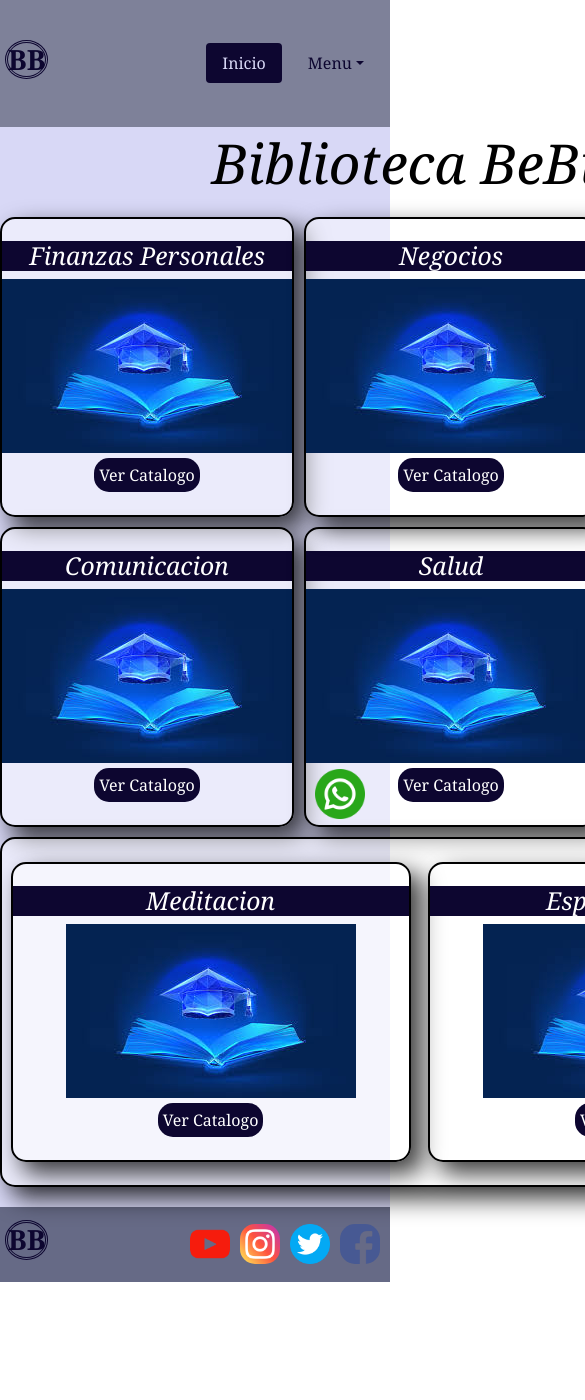
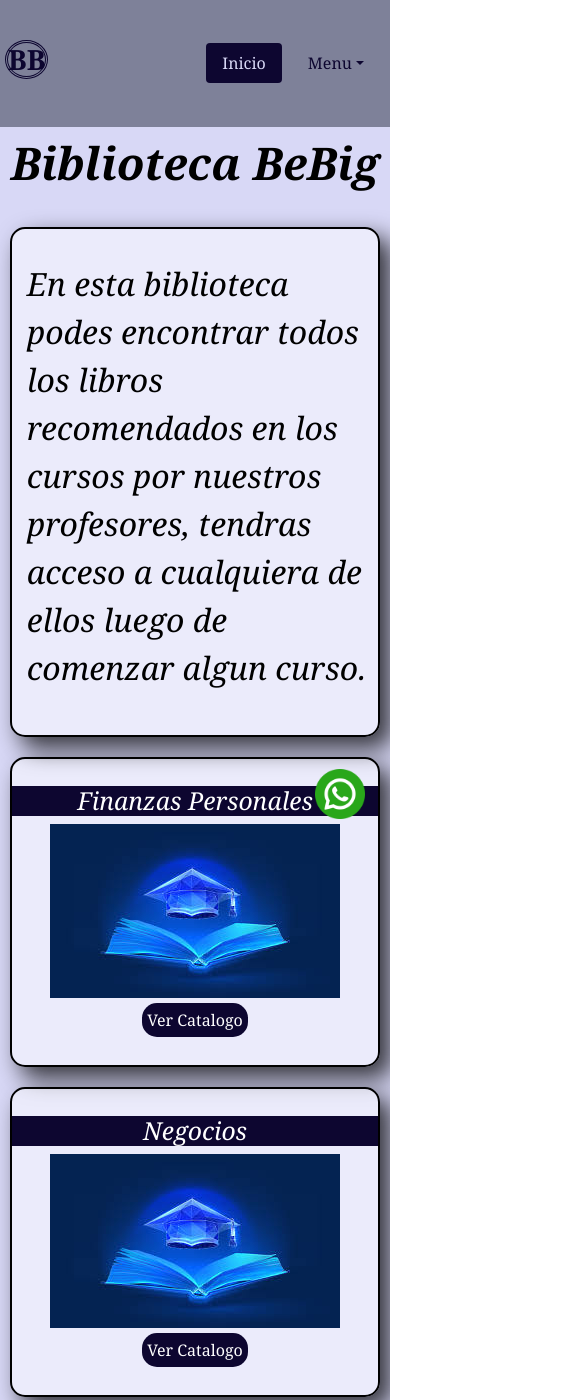
Before and after one commit to Laximan98/BeBig-43010, a plain HTML site: page pages/productos.html in a window 390 px wide. Shown: the top 1400 px of the page, 585 px wide, since content can reach past the window. Before the commit the page ends 1282 px from the top, so only its background shows below. Drawn offline with nearby package versions, Linux system fonts and the light colour scheme.

Commit message:
entrega2completa

```diff
--- a/css/style.css
+++ b/css/style.css
@@ -101,7 +101,9 @@ main {
 .quotep{
     text-align: center;
     font-size: small;
-    height: 50px;
+    height: 100px;
+    width: 100%;
+
 }
 
 .quotes p{
@@ -352,14 +354,19 @@ div .form-check{
 
 /* PRODUCTOS HTML*/
 
+.mainproductos{
+    display: flex;
+    justify-content: center;
+    align-items: center;
+}
 .grid-container{
     background-color: rgb(216, 216, 246);
-    width: 100%;
+    width: 95%;
+    height: 1080px;
     display: grid;
-    grid-template-columns: repeat(3, 1fr) ;
+    grid-template-columns: repeat(3, 1fr);
     grid-template-rows: 80px 300px 300px 350px;
     gap: 10px;
-    height: 1080px;
     grid-template-areas:
     "h1 h1 h1"
     "negocios espiritual parrafo"
@@ -424,6 +431,7 @@ div .form-check{
     display: flex;
     justify-content: center;
     align-items: center;
+    padding: 5px;
 }
 
 .catalogoinferior{
@@ -486,3 +494,89 @@ div .form-check{
     font-size: 55px;
     font-style:oblique;
 }
+
+@media screen and (max-width:375px){
+    .quotes p{
+        font-size: small;
+    }
+    .quotep{
+        height: 120px;
+    }
+}
+
+@media screen and (max-width:975px){
+    .grid-container{
+        height: 1300px;
+        grid-template-columns: 1fr 1fr;
+        grid-template-rows:80px 300px 300px 200px 350px;
+        grid-template-areas:
+        "h1 h1"
+        "negocios espiritual"
+        "comunicacion bienestar"
+        "parrafo parrafo"
+        "inf inf"
+    }
+    .parrafolateral{
+        font-size: small;
+        padding-top: 5px;
+    }
+}
+
+@media screen and (max-width:900px){
+    .catalogoinferior div{
+        height: 300px;
+        width: 300px;
+    }
+    .catalogoinferior img{
+        width: 250px;
+    }
+}
+
+@media screen and (max-width:700px){
+    .grid-container{
+        height: 2430px; ;
+        grid-template-columns: 1fr;
+        grid-template-rows:80px 310px 310px 310px 310px 310px 650px ;
+        gap: 20px;
+        grid-template-areas:
+        "h1"
+        "parrafo"
+        "negocios"
+        "espiritual"
+        "comunicacion"
+        "bienestar"
+        "inf"
+    }
+
+    .catalogoinferior{
+        flex-direction: column;
+    }
+}
+
+@media screen and (max-width:500px){
+    header{
+        position: static;
+    }
+    .grid-container{
+        height: 2630px;
+        grid-template-columns: 1fr;
+        grid-template-rows:80px 510px 310px 310px 310px 310px 650px;
+        gap: 20px;
+        grid-template-areas:
+        "h1"
+        "parrafo"
+        "negocios"
+        "espiritual"
+        "comunicacion"
+        "bienestar"
+        "inf"
+    }
+    .parrafolateral{
+        font-size: small;
+        padding-top: 10px;
+    }
+    .h1prod{
+        font-size: 45px;
+        font-weight: bolder;
+    }
+}
--- a/pages/productos.html
+++ b/pages/productos.html
@@ -29,27 +29,27 @@
                     </ul>
         </nav>
     </header>
-    <main>
+    <main class="mainproductos">
         <div class="grid-container">
             <H1 class="h1prod">Biblioteca BeBig</H1>
             <div class="catalogonegocios">
                 <h2>Finanzas Personales</h2>
-                <img src="../img/imagen cursos.jpg" alt="">
+                <img src="../img/imagen-cursos.jpg" alt="">
                 <a href="" class="boton1">Ver Catalogo</a>
             </div>
             <div class="catalogocomunicacion">
                 <h2>Comunicacion</h2>
-                <img src="../img/imagen cursos.jpg" alt="">
+                <img src="../img/imagen-cursos.jpg" alt="">
                 <a href="" class="boton1">Ver Catalogo</a>
             </div>
             <div class="catalogobienestar">
                 <h2>Salud</h2>
-                <img src="../img/imagen cursos.jpg" alt="">
+                <img src="../img/imagen-cursos.jpg" alt="">
                 <a href="" class="boton1">Ver Catalogo</a>
             </div>
             <div class="catalogoespiritual">
                 <h2>Negocios</h2>
-                <img src="../img/imagen cursos.jpg" alt="">
+                <img src="../img/imagen-cursos.jpg" alt="">
                 <a href="" class="boton1">Ver Catalogo</a>
             </div>
             <div class="parrafolateral">
@@ -58,12 +58,12 @@
             <span class="catalogoinferior">
                 <div>
                     <h2>Meditacion</h2>
-                    <img src="../img/imagen cursos.jpg" alt="">
+                    <img src="../img/imagen-cursos.jpg" alt="">
                     <a href="" class="boton1">Ver Catalogo</a>
                 </div>
                 <div>
                     <h2>Espiritualidad</h2>
-                    <img src="../img/imagen cursos.jpg" alt="">
+                    <img src="../img/imagen-cursos.jpg" alt="">
                     <a href="" class="boton1">Ver Catalogo</a>
                 </div>
             </span>
```
Also changed, not shown: pages/servicios.html (+4 -4 lines), img/BB LOG.png (deleted), img/Logo BiBiG.PNG (deleted), img/imagen 2.jpg (deleted), img/imagen-cursos.jpg (renamed from img/imagen cursos.jpg), img/inteligencia  financiera.avif (deleted), img/inteligencia-financiera.jpg (added).
